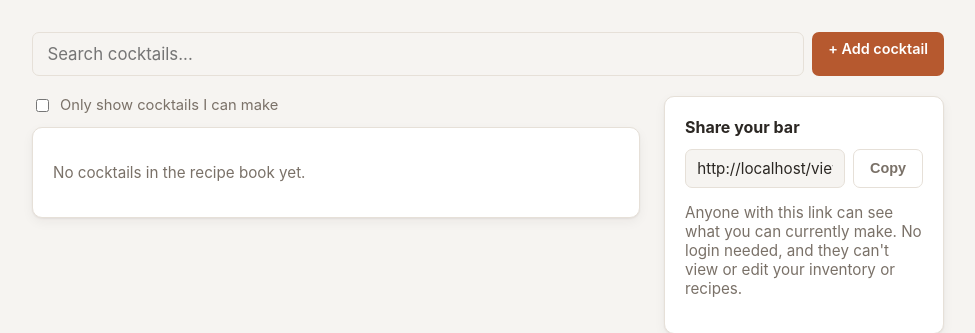
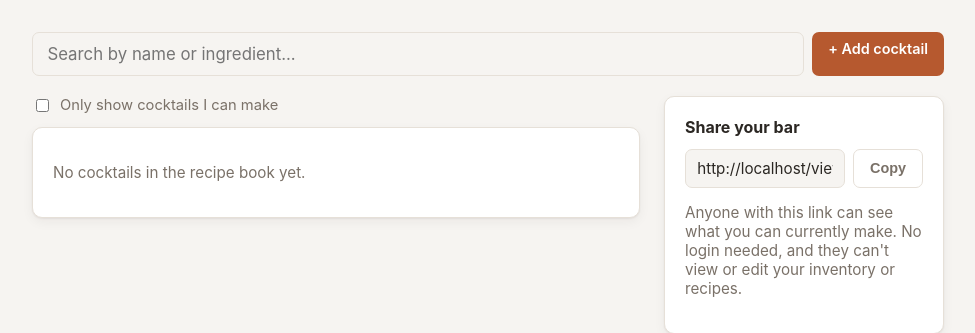
Before and after one commit to BluePhoennix/CocktailApp, a Flask app: page /dashboard in a window 1280 px wide. Shown: the part 61-394 px from the top of the page, without its empty margins (152-1127 px from the left). Run offline with Flask 3, Linux system fonts and the light colour scheme; the visitor is signed in with stand-in values (Sample User, id 1); data that the repository does not hold is empty.

Commit message:
search for ingredients

```diff
--- a/templates/dashboard.html
+++ b/templates/dashboard.html
@@ -1,7 +1,7 @@
 {% extends "base.html" %}
 {% block content %}
   <div class="inline-row">
-    <input type="text" id="cocktail-search" placeholder="Search cocktails..." autocomplete="off">
+    <input type="text" id="cocktail-search" placeholder="Search by name or ingredient..." autocomplete="off">
     <a class="btn" href="{{ url_for('add_cocktail_page') }}" style="text-decoration: none; white-space: nowrap;">+ Add cocktail</a>
   </div>
 
@@ -15,7 +15,9 @@
       <div class="card">
         {% for s in statuses %}
           <div class="cocktail-item {{ 'can-make' if s.state == 'can_make' else 'almost' if s.state == 'almost' else '' }}"
-               data-name="{{ s.name|lower }}" data-can-make="{{ '1' if s.state == 'can_make' else '0' }}">
+               data-name="{{ s.name|lower }}"
+               data-ingredients="{{ s.ingredients|map(attribute='name')|join(' ')|lower }}"
+               data-can-make="{{ '1' if s.state == 'can_make' else '0' }}">
             <div class="cocktail-header">
               <div class="box">{{ '✓' if s.state == 'can_make' else '!' if s.state == 'almost' else '' }}</div>
               <span class="name">{{ s.name }}</span>
@@ -112,7 +114,7 @@
       const query = searchBox.value.trim().toLowerCase();
       let visibleCount = 0;
       rows.forEach((row) => {
-        const matchesSearch = row.dataset.name.includes(query);
+        const matchesSearch = row.dataset.name.includes(query) || row.dataset.ingredients.includes(query);
         const matchesFilter = !onlyMakeable.checked || row.dataset.canMake === "1";
         const visible = matchesSearch && matchesFilter;
         row.style.display = visible ? "" : "none";
```
